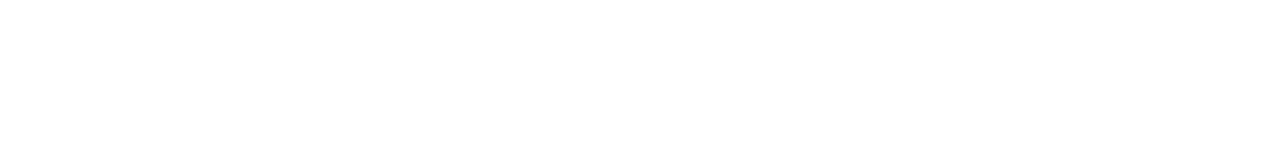
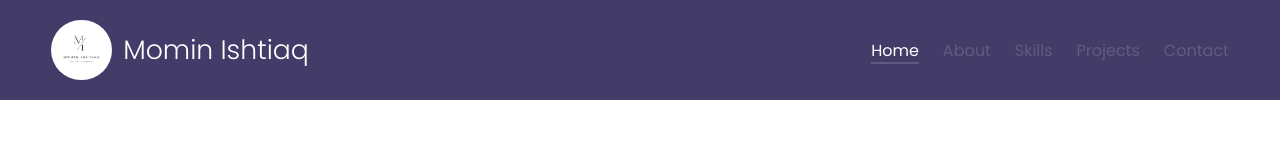
Before and after one commit to MominIshtiaq/Portfolio_webpage, a plain HTML site: page index.html in a window 1280 px wide. Drawn offline with Linux system fonts and the light colour scheme.

Commit message:
Header Created

```diff
--- a/index.html
+++ b/index.html
@@ -5,6 +5,24 @@
     <meta name="viewport" content="width=device-width, initial-scale=1.0" />
     <title>Portfolio Webpage</title>
     <link rel="shortcut icon" href="M.png" type="png" />
+    <link rel="stylesheet" href="style.css" />
   </head>
-  <body></body>
+  <body>
+    <!--Header-->
+    <header class="header">
+      <div class="nav-head">
+        <img src="M.png" alt="" />
+        <h2 class="logo">Momin Ishtiaq</h2>
+      </div>
+      <div class="nav-item">
+        <ul>
+          <li><a href="#" class="active">Home</a></li>
+          <li><a href="#">About</a></li>
+          <li><a href="#">Skills</a></li>
+          <li><a href="#">Projects</a></li>
+          <li><a href="#">Contact</a></li>
+        </ul>
+      </div>
+    </header>
+  </body>
 </html>
--- a/style.css
+++ b/style.css
@@ -4,4 +4,76 @@
   margin: 0;
   padding: 0;
   box-sizing: border-box;
+  font-family: "Poppins", sans-serif;
 }
+
+html {
+  height: 100%;
+}
+
+body {
+  position: relative;
+  min-height: 100%;
+}
+
+:root {
+  --color-body: #393053;
+  --color-text: #635985;
+  --color-header: #443c68;
+  --color-some: #18122b;
+  --color-white: #fff;
+  --color-black: #000;
+}
+
+/* Header Style */
+.header {
+  width: 100%;
+  height: 100px;
+  display: flex;
+  justify-content: space-between;
+  align-items: center;
+  background: var(--color-header);
+  padding: 12px 4%;
+}
+
+/* header logo & text style */
+.header .nav-head {
+  height: 80%;
+  display: flex;
+  justify-content: center;
+  align-items: center;
+  gap: 0.7rem;
+  cursor: pointer;
+}
+
+.header .nav-head img {
+  height: 100%;
+  border-radius: 50%;
+}
+
+.header .nav-head .logo {
+  font-size: 1.67rem;
+  font-weight: 300;
+  color: var(--color-white);
+}
+
+/* header nav items style */
+.header .nav-item ul {
+  list-style: none;
+  display: flex;
+  justify-content: center;
+  align-items: center;
+  gap: 1.5rem;
+}
+
+.header .nav-item ul li a {
+  text-decoration: none;
+  color: var(--color-text);
+  transition: all 0.5s ease;
+}
+
+.header .nav-item ul li a.active,
+.header .nav-item ul li a:hover {
+  color: var(--color-white);
+  border-bottom: 2px solid var(--color-text);
+}
```
